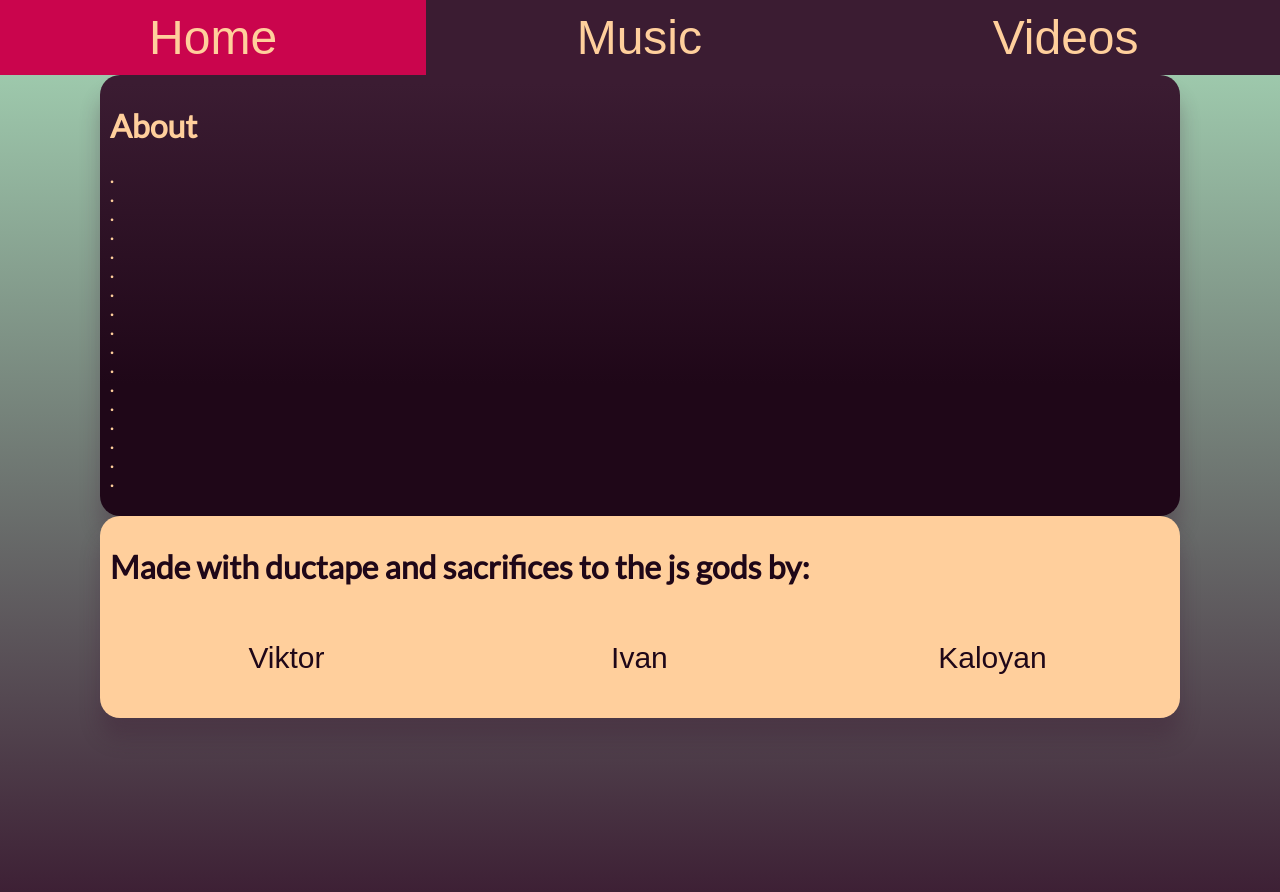
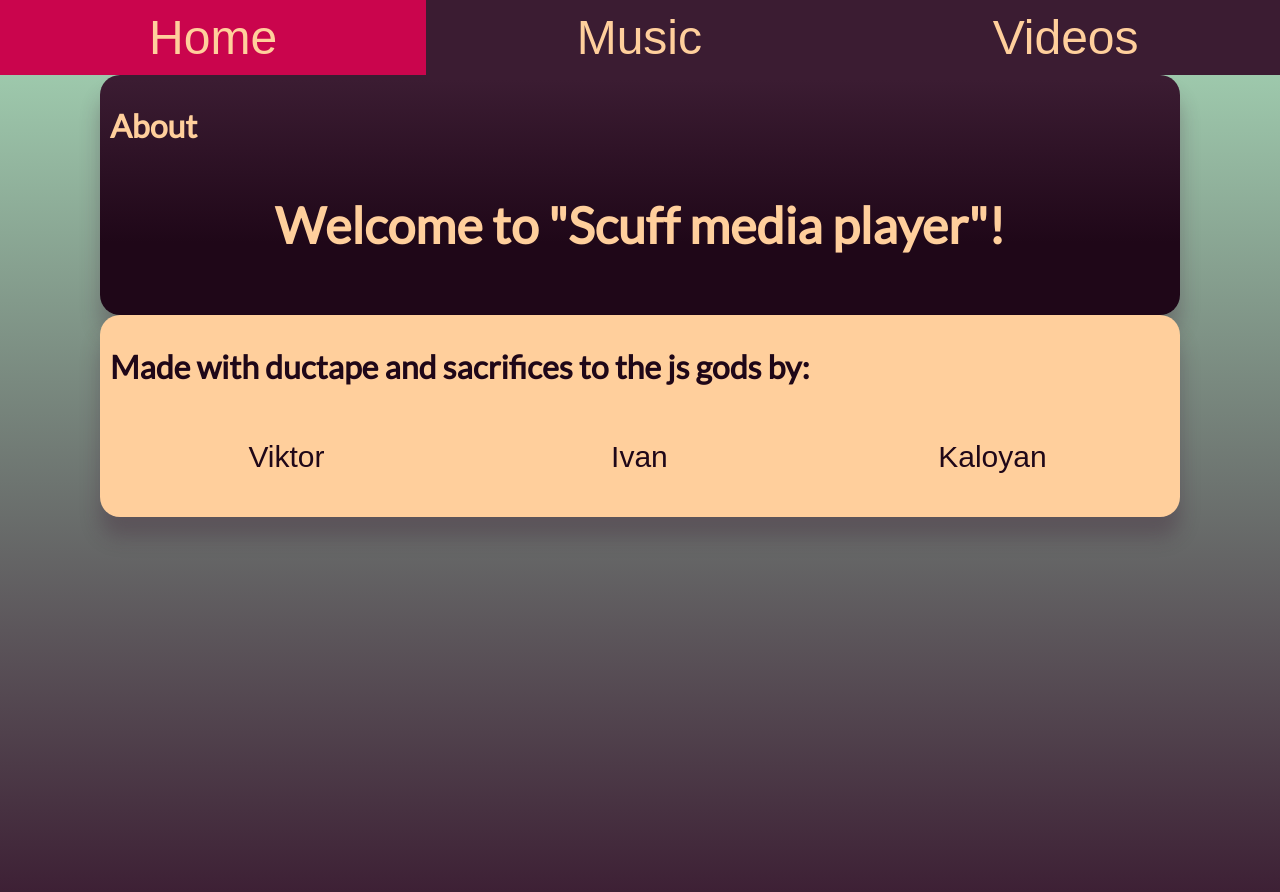
Before and after one commit to sswegy/It-Proekt, a plain HTML site: page index.html in a window 1280 px wide. Drawn offline with Linux system fonts and the light colour scheme.

Commit message:
added title

```diff
--- a/index.html
+++ b/index.html
@@ -4,6 +4,7 @@
 <head>
     <meta name="viewport" content="width=device-width, initial-scale=1.0">
     <link rel="stylesheet" href="styles.css">
+    <title>Scuffed Media Player</title>
 </head>
 
 <body>
@@ -16,7 +17,7 @@
     </div>
     <div class="info">
         <h1>About</h1>
-        <p><strong>.<br>.<br>.<br>.<br>.<br>.<br>.<br>.<br>.<br>.<br>.<br>.<br>.<br>.<br>.<br>.<br>.</strong></p>
+        <p><strong>Welcome to "Scuff media player"!</strong></p>
     </div>
     <div class="madeBy">
         <h1> Made with ductape and sacrifices to the js gods by:</h1>
--- a/styles.css
+++ b/styles.css
@@ -2,6 +2,11 @@
 
 * {
     box-sizing: border-box;
+}
+
+p {
+    font-size: 50px;
+    text-align: center;
 }
 
 body {
```
Also changed, not shown: music.html (+1 -0 lines), video.html (+1 -0 lines).
